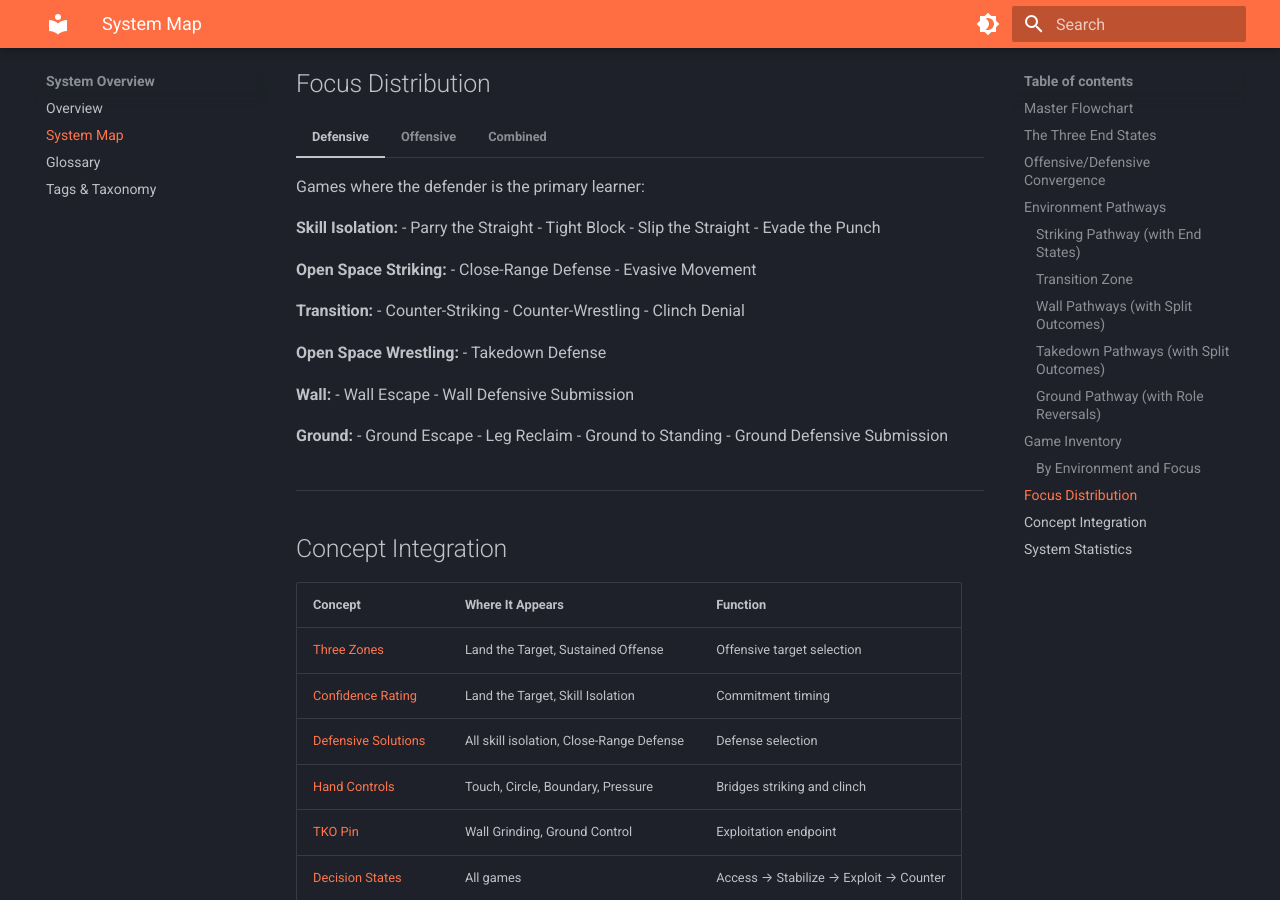
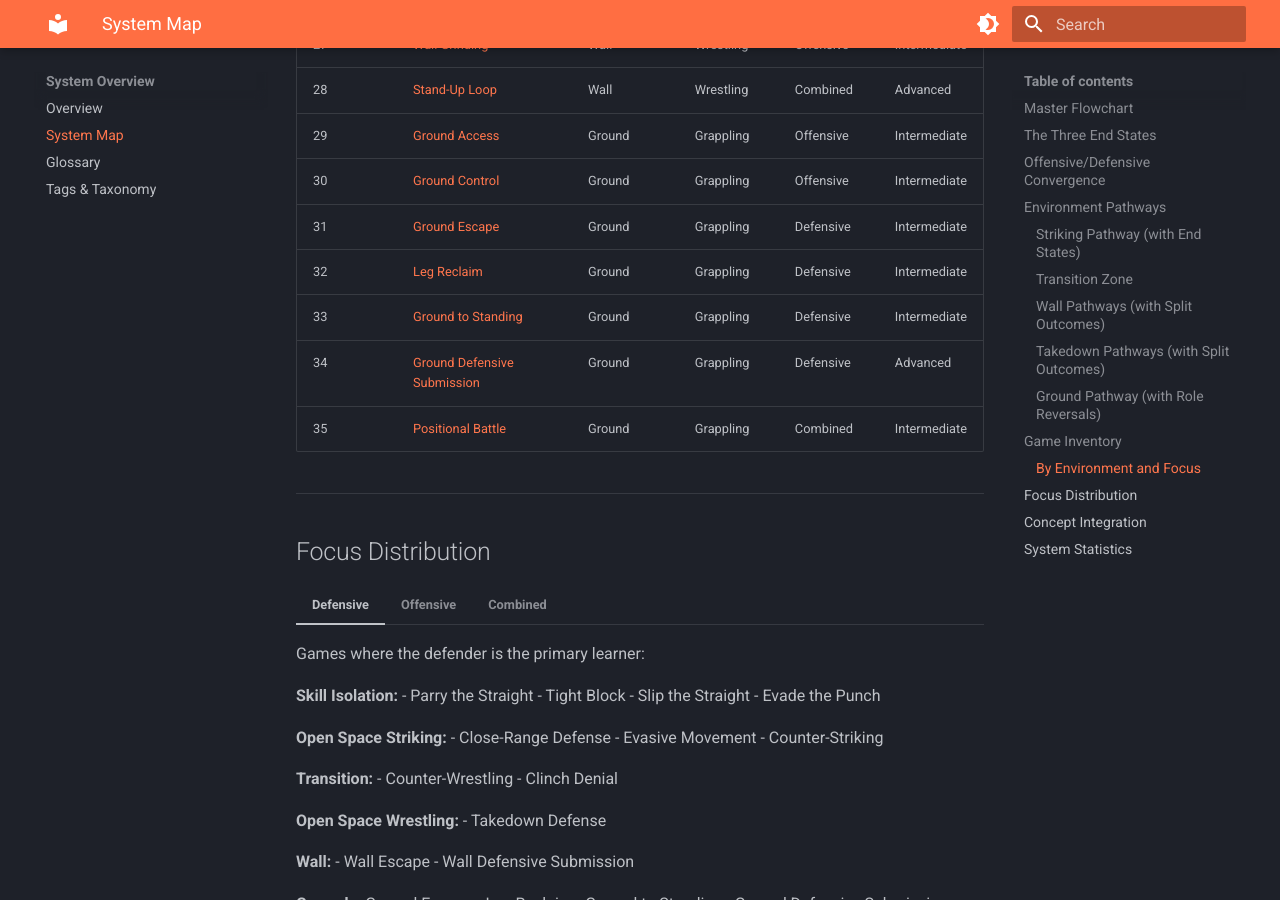
Before and after one commit to ACalienes/Ecological-MMA-Game-System, an MkDocs documentation site: the page built from docs/system/map.md, in a window 1280 px wide and 900 px high, scrolled down 6348 px. Built offline with MkDocs 1.6.1 and Material for MkDocs 9.7.7, drawn with Linux system fonts in a browser that asks for light colours; comment, search, counter and statistics services are not loaded; part of the change alters nothing that is shown.

Commit message:
Fix pan/zoom for master flowchart and correct Counter-Striking placement
- Restructure HTML so mermaid renders outside container, JS moves SVG inside
- Add retry logic for svg-pan-zoom initialization timing
- Move Counter-Striking from Transition Zone to Open Space Striking
- Update all flowcharts and inventory tables for consistency

Co-Authored-By: Claude Opus 4.5 <noreply@anthropic.com>

````diff
--- a/docs/javascripts/flowchart-zoom.js
+++ b/docs/javascripts/flowchart-zoom.js
@@ -1,32 +1,80 @@
 // Pan and Zoom functionality for master flowchart
-document.addEventListener('DOMContentLoaded', function() {
-  // Wait for Mermaid to render
-  setTimeout(function() {
-    initPanZoom();
-  }, 1000);
-});
 
 function initPanZoom() {
-  // Find the master flowchart container
   const container = document.getElementById('master-flowchart');
-  if (!container) return;
+  if (!container) {
+    return false;
+  }
 
-  const svg = container.querySelector('svg');
-  if (!svg) return;
+  // Check if we already initialized (container has an SVG child)
+  if (container.querySelector('svg')) {
+    return true; // Already done
+  }
+
+  // Find the mermaid div that follows the container
+  // MkDocs renders mermaid blocks as: <pre class="mermaid">...code...</pre>
+  // Then mermaid.js converts it to a div with SVG
+  let mermaidElement = container.nextElementSibling;
+
+  // Walk forward to find the mermaid element (might be pre or div with .mermaid class)
+  while (mermaidElement && !mermaidElement.classList.contains('mermaid')) {
+    // Check if it's a pre with mermaid class or contains mermaid
+    if (mermaidElement.tagName === 'PRE' && mermaidElement.querySelector('.mermaid')) {
+      mermaidElement = mermaidElement.querySelector('.mermaid');
+      break;
+    }
+    mermaidElement = mermaidElement.nextElementSibling;
+  }
+
+  if (!mermaidElement) {
+    // Try looking for any .mermaid element right after the container's parent section
+    const allMermaids = document.querySelectorAll('.mermaid');
+    for (const m of allMermaids) {
+      // Find the one that's for the master flowchart (the first big one)
+      const svg = m.querySelector('svg');
+      if (svg && svg.innerHTML.includes('SKILL ISOLATION')) {
+        mermaidElement = m;
+        break;
+      }
+    }
+  }
+
+  if (!mermaidElement) {
+    return false;
+  }
+
+  const svg = mermaidElement.querySelector('svg');
+  if (!svg) {
+    return false;
+  }
+
+  // Move the SVG into our container
+  container.appendChild(svg);
+
+  // Hide the now-empty mermaid element
+  mermaidElement.style.display = 'none';
 
   // Set SVG to fill container
   svg.style.width = '100%';
   svg.style.height = '100%';
   svg.style.maxWidth = 'none';
+  svg.removeAttribute('height');
+
+  // Check if svgPanZoom is available
+  if (typeof svgPanZoom === 'undefined') {
+    console.warn('Pan-zoom: svgPanZoom library not loaded');
+    return false;
+  }
 
   // Initialize svg-pan-zoom
+  try {
     const panZoomInstance = svgPanZoom(svg, {
       zoomEnabled: true,
       controlIconsEnabled: false,
       fit: true,
       center: true,
-    minZoom: 0.25,
-    maxZoom: 10,
+      minZoom: 0.1,
+      maxZoom: 20,
       zoomScaleSensitivity: 0.3,
       dblClickZoomEnabled: true,
       mouseWheelZoomEnabled: true,
@@ -42,26 +90,30 @@ function initPanZoom() {
     const zoomFit = document.getElementById('zoom-fit');
 
     if (zoomIn) {
-    zoomIn.addEventListener('click', function() {
+      zoomIn.addEventListener('click', function(e) {
+        e.preventDefault();
         panZoomInstance.zoomIn();
       });
     }
 
     if (zoomOut) {
-    zoomOut.addEventListener('click', function() {
+      zoomOut.addEventListener('click', function(e) {
+        e.preventDefault();
         panZoomInstance.zoomOut();
       });
     }
 
     if (zoomReset) {
-    zoomReset.addEventListener('click', function() {
+      zoomReset.addEventListener('click', function(e) {
+        e.preventDefault();
         panZoomInstance.resetZoom();
         panZoomInstance.center();
       });
     }
 
     if (zoomFit) {
-    zoomFit.addEventListener('click', function() {
+      zoomFit.addEventListener('click', function(e) {
+        e.preventDefault();
         panZoomInstance.fit();
         panZoomInstance.center();
       });
@@ -73,4 +125,35 @@ function initPanZoom() {
       panZoomInstance.fit();
       panZoomInstance.center();
     });
+
+    return true;
+
+  } catch (err) {
+    console.error('Pan-zoom: Error initializing', err);
+    return false;
   }
+}
+
+// Retry initialization until successful
+function tryInitPanZoom(attempts, delay) {
+  if (attempts <= 0) return;
+
+  if (!initPanZoom()) {
+    setTimeout(function() {
+      tryInitPanZoom(attempts - 1, delay);
+    }, delay);
+  }
+}
+
+// Start trying after DOM is ready
+document.addEventListener('DOMContentLoaded', function() {
+  // Mermaid needs time to render, so we retry multiple times
+  tryInitPanZoom(10, 500); // Try up to 10 times, every 500ms
+});
+
+// Also try on full window load
+window.addEventListener('load', function() {
+  setTimeout(function() {
+    tryInitPanZoom(5, 500);
+  }, 100);
+});
--- a/docs/system/map.md
+++ b/docs/system/map.md
@@ -14,7 +14,7 @@ This page provides visual navigation of the entire game system. All paths lead t
     <span class="controls-hint">Scroll to zoom • Drag to pan • Double-click to zoom in</span>
 </div>
 
-<div id="master-flowchart" class="flowchart-container" markdown="1">
+<div id="master-flowchart" class="flowchart-container"></div>
 
 ```mermaid
 flowchart LR
@@ -223,8 +223,6 @@ flowchart LR
     style SUB fill:#D32F2F,color:#fff
 ```
 
-</div>
-
 **Legend:**
 
 - 🟢 Green = Defensive Focus
@@ -338,19 +336,19 @@ The Transition Zone sits between Striking and Wrestling, handling the critical m
 
 ```mermaid
 flowchart LR
-    subgraph FROM_STRIKING["From Striking"]
+    subgraph STRIKING["Open Space Striking"]
         WC[Winning the Circle]
         CRD[Close-Range Defense]
+        CS[Counter-Striking]
     end
 
     subgraph TRANSITION["Transition Zone"]
         CD[Clinch Denial]
-        CS[Counter-Striking]
         CW[Counter-Wrestling]
         BT[Boundary Trigger]
     end
 
-    subgraph TO_WRESTLING["To Wrestling"]
+    subgraph WRESTLING["Open Space Wrestling"]
         PTT[Pressure to Takedown]
         PTW[Pressure to Wall]
         TDD[Takedown Defense]
@@ -369,8 +367,8 @@ flowchart LR
 
     style WC fill:#9C27B0,color:#fff
     style CRD fill:#4CAF50,color:#fff
+    style CS fill:#4CAF50,color:#fff
     style CD fill:#4CAF50,color:#fff
-    style CS fill:#4CAF50,color:#fff
     style CW fill:#4CAF50,color:#fff
     style BT fill:#9C27B0,color:#fff
     style PTT fill:#FF5722,color:#fff
@@ -543,7 +541,7 @@ flowchart LR
 | 12 | [Sustained Offense](../games/sustained-offense.md) | Open Space | Striking | Offensive | Intermediate |
 | 13 | [Touch and Don't Get Touched](../games/touch-game.md) | Open Space | Striking | Combined | Beginner |
 | 14 | [Winning the Circle](../games/winning-circle.md) | Open Space | Striking | Combined | Beginner |
-| 15 | [Counter-Striking](../games/counter-striking.md) | Transition | Striking | Defensive | Intermediate |
+| 15 | [Counter-Striking](../games/counter-striking.md) | Open Space | Striking | Defensive | Intermediate |
 | 16 | [Counter-Wrestling](../games/counter-wrestling.md) | Transition | Wrestling | Defensive | Intermediate |
 | 17 | [Clinch Denial](../games/clinch-denial.md) | Transition | Wrestling | Defensive | Intermediate |
 | 18 | [Boundary Trigger](../games/boundary-trigger.md) | Transition | Wrestling | Combined | Intermediate |
@@ -581,9 +579,9 @@ flowchart LR
     **Open Space Striking:**
     - Close-Range Defense
     - Evasive Movement
+    - Counter-Striking
 
     **Transition:**
-    - Counter-Striking
     - Counter-Wrestling
     - Clinch Denial
 
````
Lines whose indentation alone changed are shown as unchanged.
